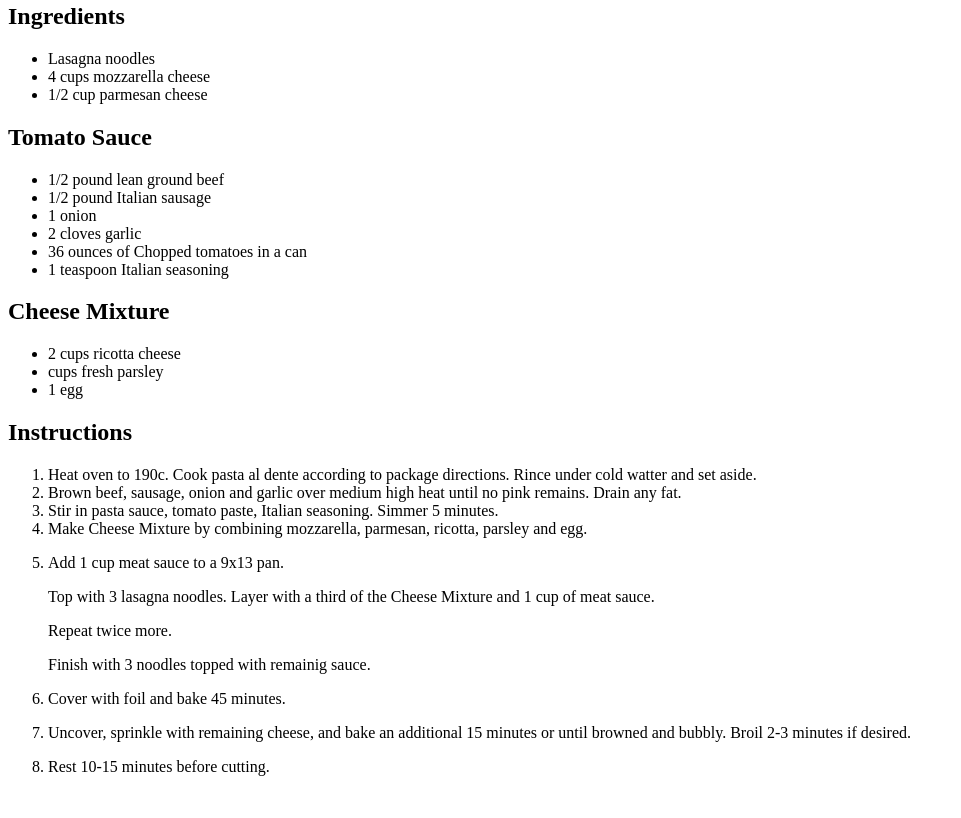
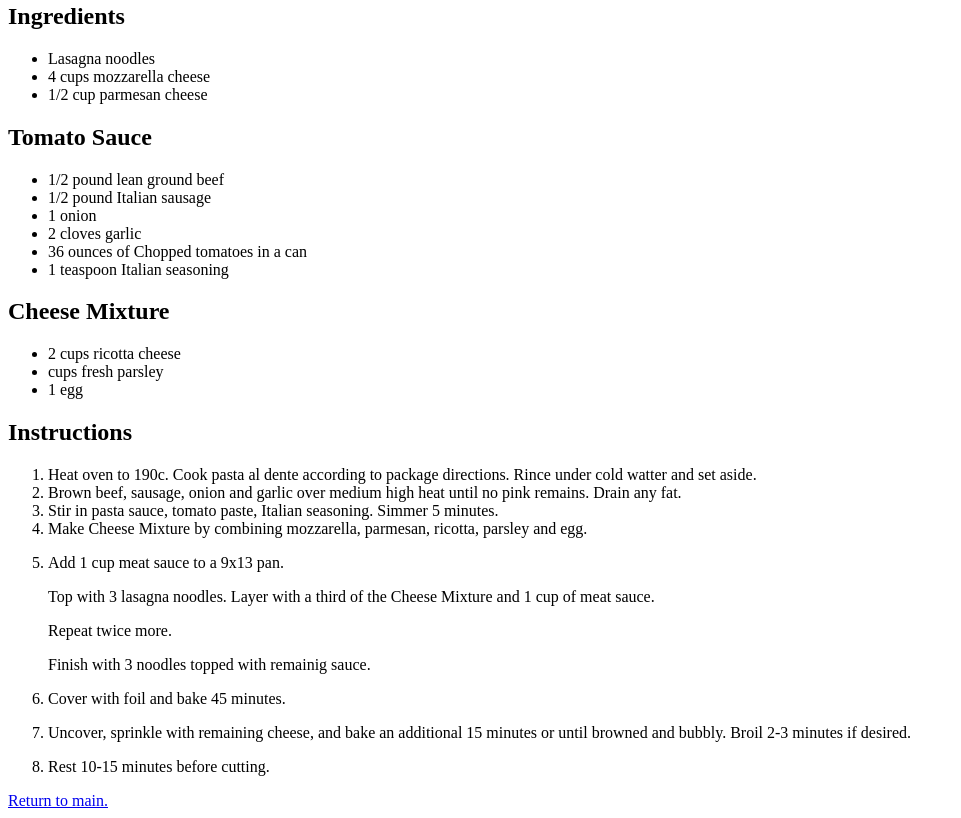
Before and after one commit to Katokrates/odin-recipes, a plain HTML site: page recipes/lasagna.html in a window 1280 px wide. Shown: the part 769-1587 px from the top of the page, without its empty margins (0-961 px from the left). Before the commit the page ends 1561 px from the top, so only its background shows below. Drawn offline with Linux system fonts and the light colour scheme.

Commit message:
Added return links to recipes

```diff
--- a/recipes/lasagna.html
+++ b/recipes/lasagna.html
@@ -46,5 +46,6 @@
             <li>Rest 10-15 minutes before cutting.</li>
 
         </ol>
+        <a href="../index.html">Return to main.</a>
 </body>
 </html>
```
Also changed, not shown: recipes/chilli.html (+1 -5 lines), recipes/hotdog.html (+1 -0 lines).
